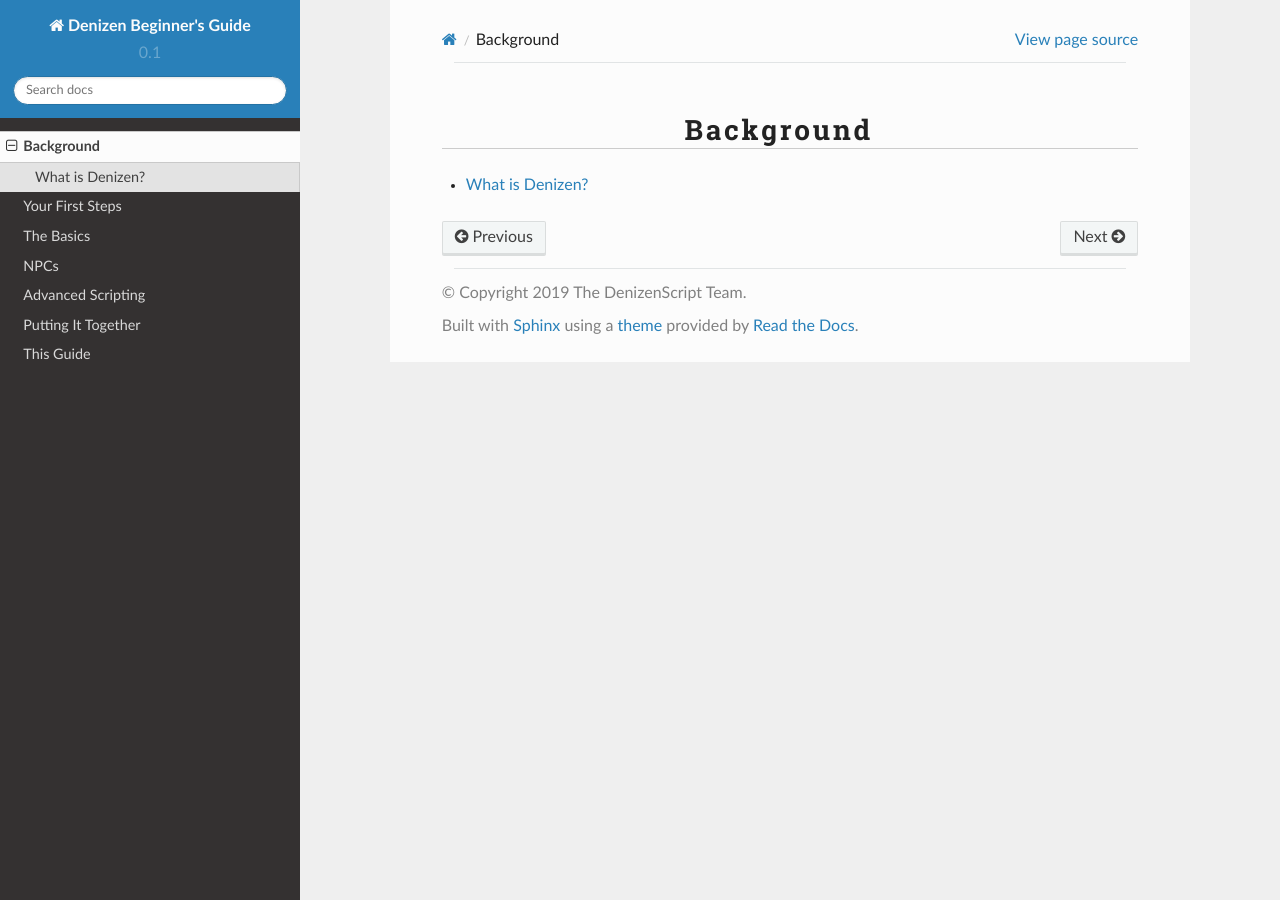
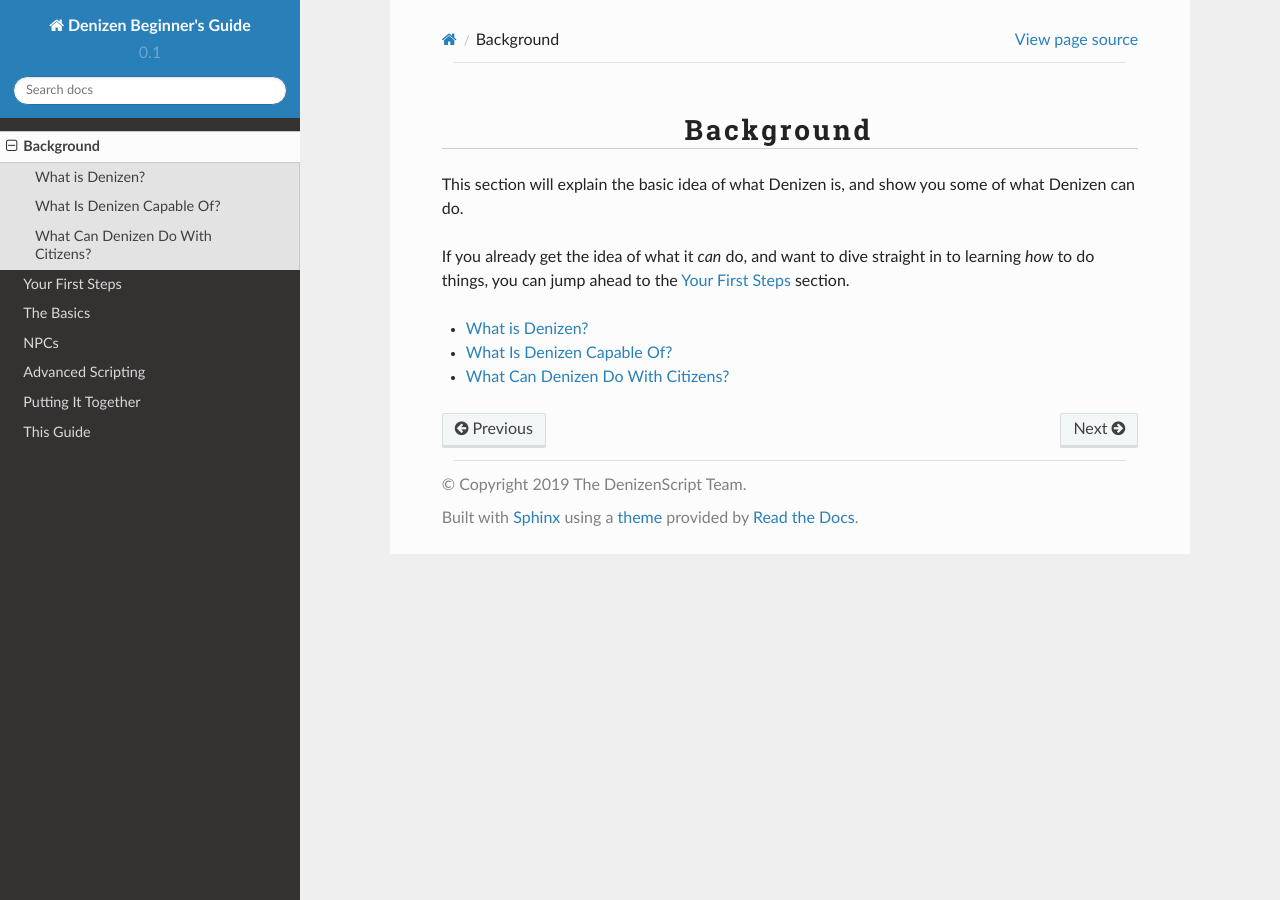
Before and after one commit to DenizenScript/Denizen-Beginners-Guide, a Sphinx documentation site: the page built from source/guides/background/index.md, in a window 1280 px wide. Built offline with Sphinx 7.4.7 and the Read the Docs theme 2.0.0, drawn with Linux system fonts in a browser that asks for light colours.

Commit message:
expand the 'background' section a bit

````diff
--- /dev/null
+++ b/source/guides/background/denizen-capability.md
@@ -0,0 +1,4 @@
+What Is Denizen Capable Of?
+---------------------------
+
+**TODO: Write-up that showcases some of the things you can do on a server with Denizen.**
--- /dev/null
+++ b/source/guides/background/denizen-citizens.md
@@ -0,0 +1,4 @@
+What Can Denizen Do With Citizens?
+----------------------------------
+
+**TODO: Write-up that showcases some of the things Denizen can do when integrated to Citizens.**
--- a/source/guides/background/index.md
+++ b/source/guides/background/index.md
@@ -1,9 +1,15 @@
 Background
 ----------
+
+This section will explain the basic idea of what Denizen is, and show you some of what Denizen can do.
+
+If you already get the idea of what it *can* do, and want to dive straight in to learning *how* to do things, you can jump ahead to the [Your First Steps](/guides/first-steps/index) section.
 
 ``` toctree::
     :maxdepth: 1
     :titlesonly:
 
     what-is-denizen
+    denizen-capability
+    denizen-citizens
 ```
````
Also changed, not shown: source/guides/basics/if-command.md (+1 -1 lines).
